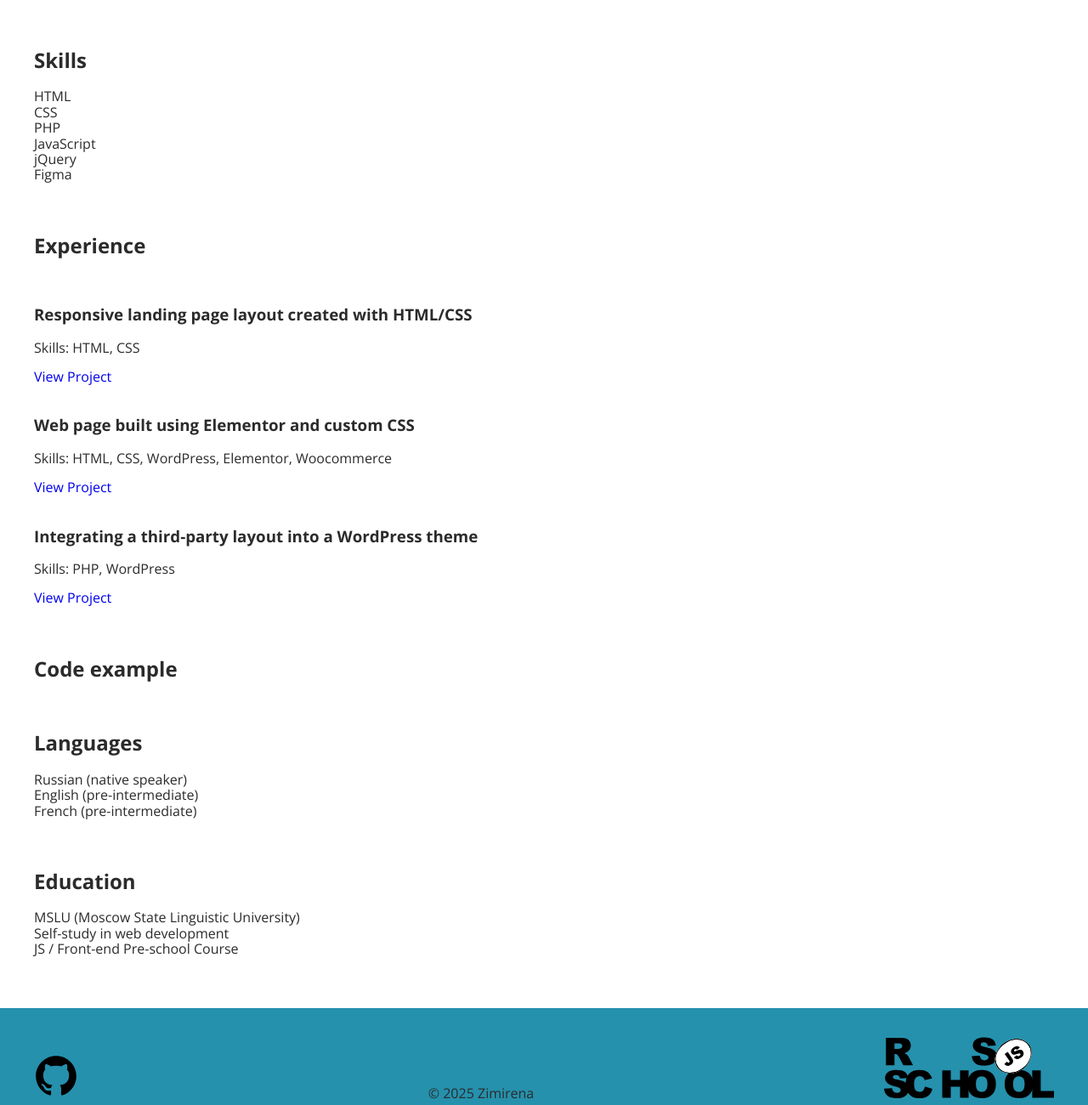
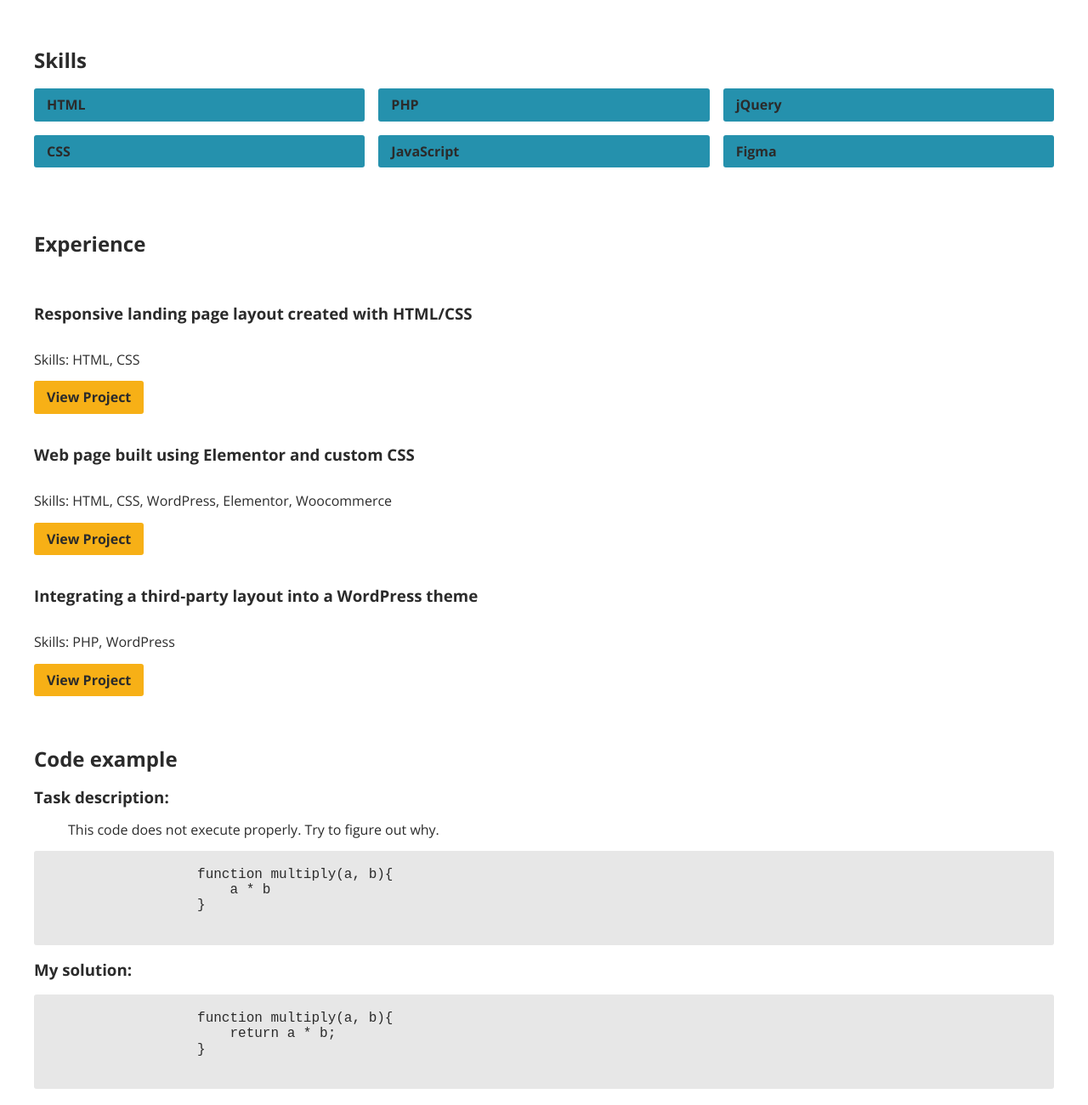
Before and after one commit to zimirena/rsschool-cv, a plain HTML site: page index.html in a window 1280 px wide. Shown: the part 814-2114 px from the top of the page at 85% size. Drawn offline with nearby package versions, Linux system fonts and the light colour scheme.

Commit message:
style: add some styles to the blocks: portfolio, skills, code

```diff
--- a/index.html
+++ b/index.html
@@ -26,7 +26,7 @@
     <main class="content">
         <div class="first-block">
             <div class="first-block__inner min-width">
-                <img src="assets/img/wom-web-dev-300.png" width="300" class="page__my-logo">
+                <img src="assets/img/wom-web-dev-300.png" alt="Irina's avatar" width="300" class="page__my-logo">
                 <hgroup class="page__title-group">
                     <h1 class="page__title">Irina Zimina</h1>
                     <p class="page__subtitle">Fullstack web-developper</p>
@@ -96,7 +96,29 @@
         </section>
         <section id="code" class="code min-width">
             <h2>Code example</h2>
-            <div class="section-inner"></div>
+            <div class="section-inner">
+                <h3>Task description:</h3>
+                <blockquote>This code does not execute properly. Try to figure out why.</blockquote>
+                <div class="code-wrapper">
+                    <pre>
+                        <code>
+                    function multiply(a, b){
+                        a * b
+                    }
+                        </code>
+                    </pre>
+                </div>
+                <h3>My solution:</h3>
+                <div class="code-wrapper">
+                    <pre>
+                        <code>
+                    function multiply(a, b){
+                        return a * b;
+                    }
+                        </code>
+                    </pre>
+                </div>
+            </div>
         </section>
         <section id="Languages" class="languages min-width">
             <h2>Languages</h2>
--- a/styles/style.css
+++ b/styles/style.css
@@ -95,3 +95,38 @@ li {
 .page__subtitle {
     font-size: 2em;
 }
+
+.code-wrapper {
+    background-color: #e7e7e7;
+    border-radius: 3px;
+}
+
+.skills__list {
+    columns: 3;
+}
+.skills__item {
+    padding: 10px 15px;
+    margin: 0 0 1em;
+    border-radius: 3px;
+    background-color: var(--accent-main);
+    font-weight: bold;
+}
+/*** portfolio ***/
+.portfolio__work-inner {
+    display: flex;
+    flex-direction: column;
+}
+.portfolio__work-link {
+    max-width: fit-content;
+    background-color: var(--accent-bright);
+    color: var(--font);
+    padding: 10px 15px;
+    border-radius: 3px;
+    font-weight: bold;
+    transition: 0.5s;
+}
+
+.portfolio__work-link:hover {
+    background-color: var(--accent-main);
+    color: var(--font-light);
+}
```
